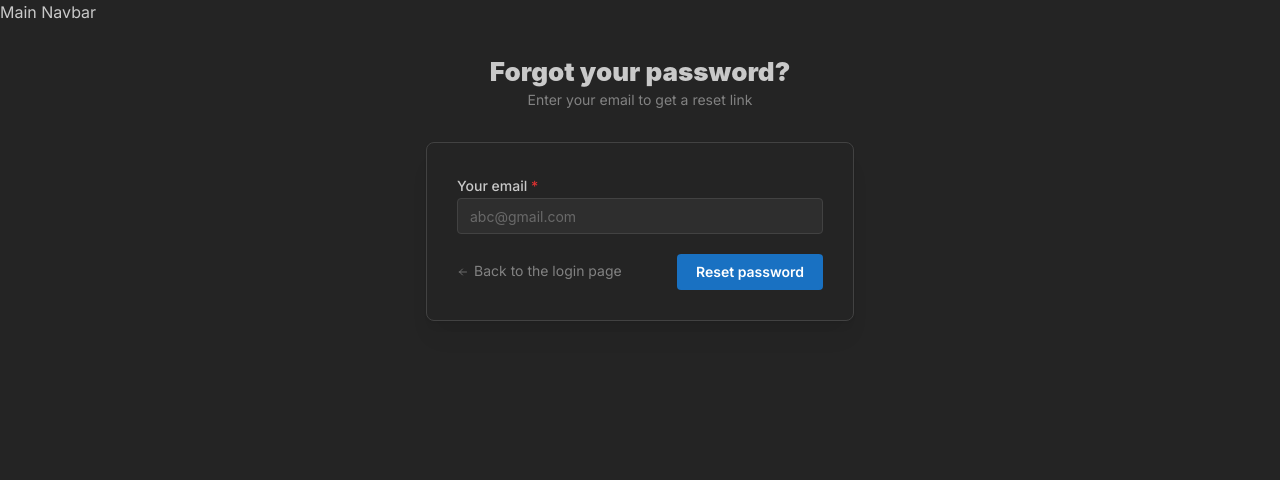
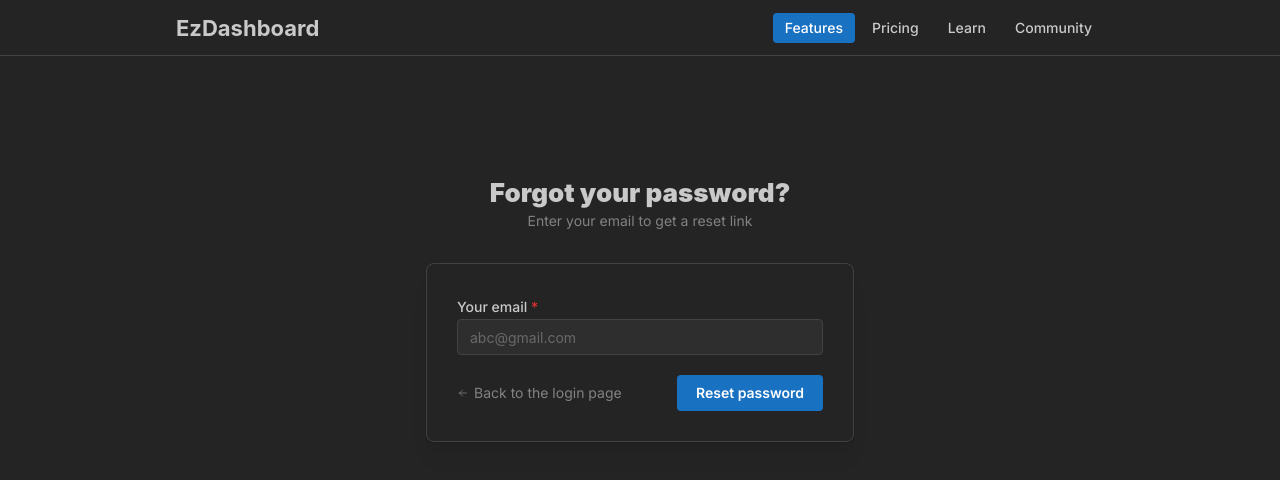
Before and after one commit to Nishant-0420/EzDashboard, a Next.js app in the folder frontend/: page /resetPassword in a window 1280 px wide. Shown: the top 480 px of the page. Built offline with nearby package versions, Linux system fonts and the light colour scheme.

Commit message:
dashboard

```diff
--- a/frontend/package.json
+++ b/frontend/package.json
@@ -9,9 +9,9 @@
     "lint": "next lint"
   },
   "dependencies": {
-    "@mantine/core": "^7.6.1",
+    "@mantine/core": "^7.7.0",
     "@mantine/form": "^7.7.0",
-    "@mantine/hooks": "^7.6.1",
+    "@mantine/hooks": "^7.7.0",
     "@mantinex/dev-icons": "^1.0.2",
     "@tabler/icons-react": "^2.47.0",
     "form": "^0.2.4",
--- /dev/null
+++ b/frontend/src/app/(main)/Navbar.module.css
@@ -0,0 +1,33 @@
+.header {
+    height: rem(56px);
+    margin-bottom: rem(120px);
+    background-color: var(--mantine-color-body);
+    border-bottom: rem(1px) solid light-dark(var(--mantine-color-gray-3), var(--mantine-color-dark-4));
+  }
+
+  .inner {
+    height: rem(56px);
+    display: flex;
+    justify-content: space-between;
+    align-items: center;
+  }
+
+  .link {
+    display: block;
+    line-height: 1;
+    padding: rem(8px) rem(12px);
+    border-radius: var(--mantine-radius-sm);
+    text-decoration: none;
+    color: light-dark(var(--mantine-color-gray-7), var(--mantine-color-dark-0));
+    font-size: var(--mantine-font-size-sm);
+    font-weight: 500;
+
+    @mixin hover {
+      background-color: light-dark(var(--mantine-color-gray-0), var(--mantine-color-dark-6));
+    }
+
+    [data-mantine-color-scheme] &[data-active] {
+      background-color: var(--mantine-color-blue-filled);
+      color: var(--mantine-color-white);
+    }
+  }
--- a/frontend/src/app/(main)/navbar.jsx
+++ b/frontend/src/app/(main)/navbar.jsx
@@ -1,9 +1,46 @@
-import React from 'react'
+'use client';
+import { useState } from 'react';
+import { Container, Group, Burger, Title } from '@mantine/core';
+import { useDisclosure } from '@mantine/hooks';
+import classes from './Navbar.module.css';
 
-const Navbar = () => {
+const links = [
+  { link: '/about', label: 'Features' },
+  { link: '/pricing', label: 'Pricing' },
+  { link: '/learn', label: 'Learn' },
+  { link: '/community', label: 'Community' },
+];
+
+export function Navbar() {
+  const [opened, { toggle }] = useDisclosure(false);
+  const [active, setActive] = useState(links[0].link);
+
+  const items = links.map((link) => (
+    <a
+      key={link.label}
+      href={link.link}
+      className={classes.link}
+      data-active={active === link.link || undefined}
+      onClick={(event) => {
+        event.preventDefault();
+        setActive(link.link);
+      }}
+    >
+      {link.label}
+    </a>
+  ));
+
   return (
-    <div>Main Navbar</div>
-  )
+    <header className={classes.header}>
+      <Container size="md" className={classes.inner}>
+        <Title order={3}>EzDashboard</Title>
+        <Group gap={5} visibleFrom="xs">
+          {items}
+        </Group>
+
+        <Burger opened={opened} onClick={toggle} hiddenFrom="xs" size="sm" />
+      </Container>
+    </header>
+  );
 }
-
 export default Navbar;
```
Also changed, not shown: frontend/src/app/(main)/login/page.jsx (+4 -5 lines), frontend/src/app/(main)/signup/GoogleButton.jsx (deleted, +0 -34 lines), frontend/src/app/(main)/signup/TwitterButton.jsx (deleted, +0 -12 lines), package.json (deleted, +0 -10 lines), 2 other files (tests, documents, lock files or other folders).
